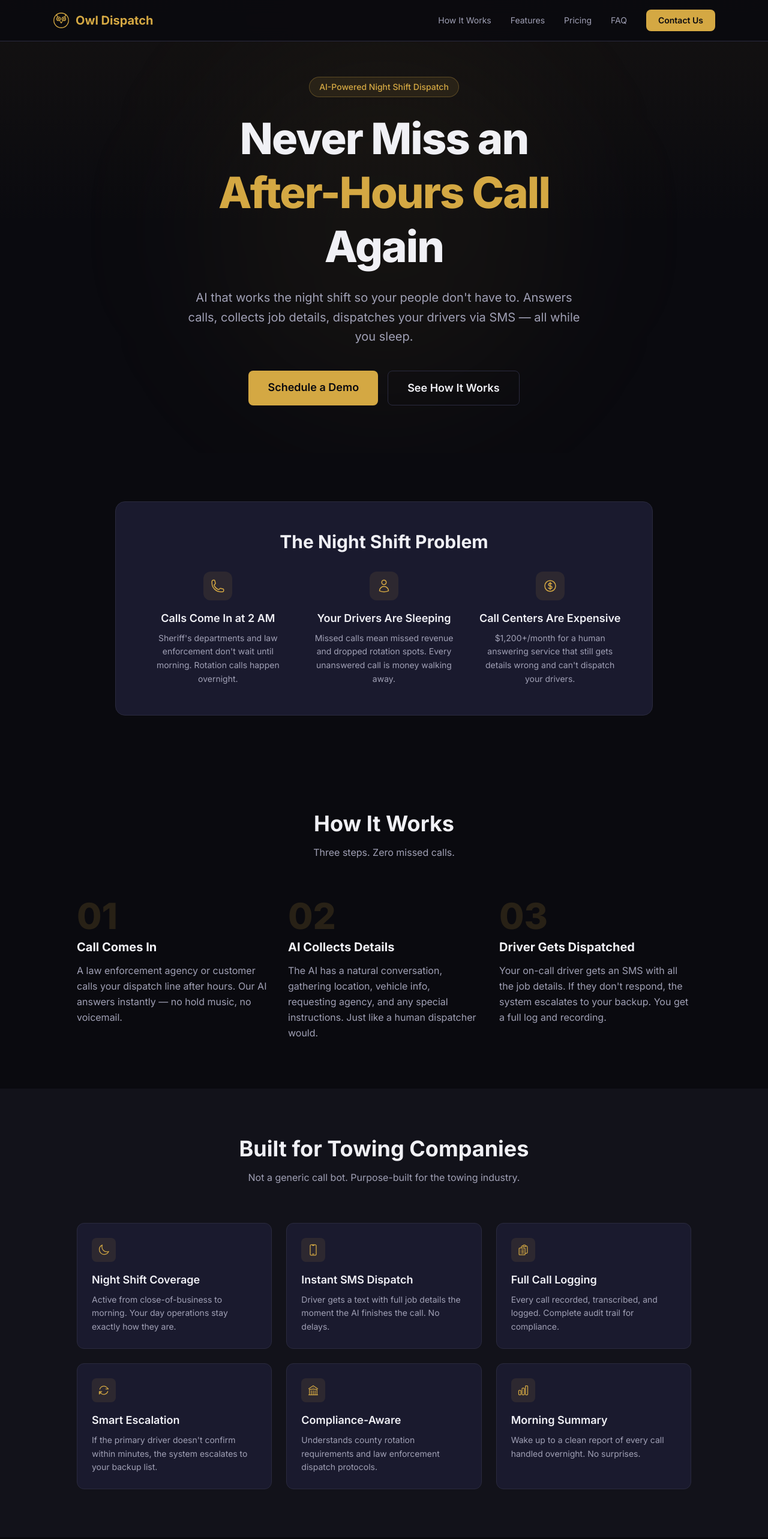
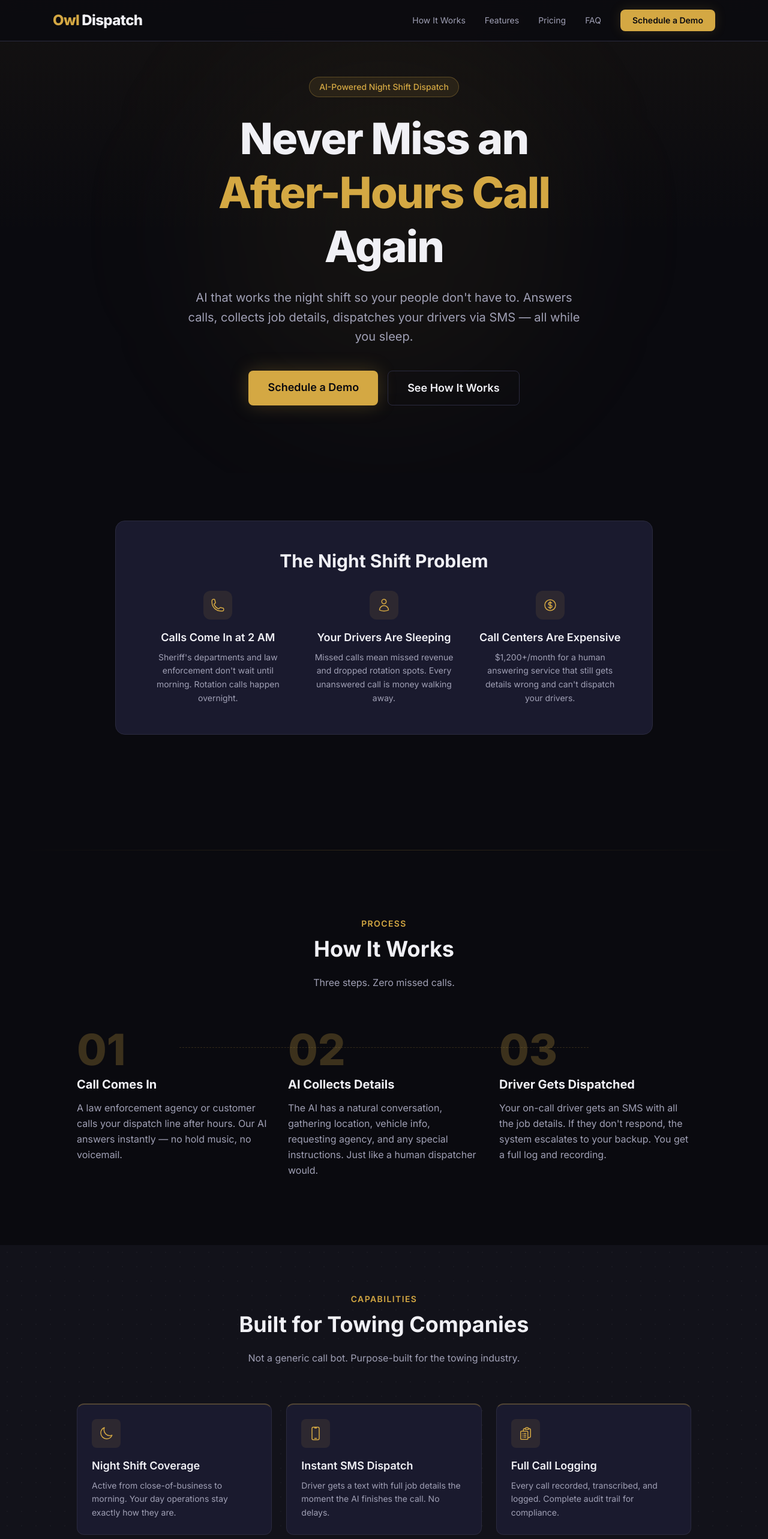
Before and after one commit to SamAaronn/owl-dispatch-site, a Next.js app: page / in a window 1280 px wide. Shown: the top 2566 px of the page at 60% size. Built offline with nearby package versions, Linux system fonts and the light colour scheme.

Commit message:
v2: taste audit fixes — remove fake metrics, SVG icons, text logo, spacing, trust signals, pricing anchor, dot grid textures, animated FAQ, scroll-aware navbar

```diff
--- a/src/app/globals.css
+++ b/src/app/globals.css
@@ -15,9 +15,14 @@
 body {
   background: var(--bg-primary);
   color: var(--text-primary);
-  font-family: 'Inter', system-ui, -apple-system, sans-serif;
 }
 
 html {
   scroll-behavior: smooth;
 }
+
+/* Subtle dot grid for texture on alternating sections */
+.bg-dots {
+  background-image: radial-gradient(circle, rgba(255, 255, 255, 0.03) 1px, transparent 1px);
+  background-size: 24px 24px;
+}
--- a/src/app/layout.tsx
+++ b/src/app/layout.tsx
@@ -1,5 +1,11 @@
 import type { Metadata } from "next";
+import { Inter } from "next/font/google";
 import "./globals.css";
+
+const inter = Inter({
+  subsets: ["latin"],
+  variable: "--font-inter",
+});
 
 export const metadata: Metadata = {
   title: "Owl Dispatch | AI Night-Shift Dispatch for Towing Companies",
@@ -12,6 +18,12 @@ export const metadata: Metadata = {
     "overnight dispatch",
     "tow truck answering service",
   ],
+  openGraph: {
+    title: "Owl Dispatch | AI Night-Shift Dispatch for Towing Companies",
+    description:
+      "AI-powered overnight dispatch that answers calls, collects job details, and dispatches drivers via SMS.",
+    type: "website",
+  },
 };
 
 export default function RootLayout({
@@ -20,14 +32,10 @@ export default function RootLayout({
   children: React.ReactNode;
 }) {
   return (
-    <html lang="en">
-      <head>
-        <link
-          href="https://fonts.googleapis.com/css2?family=Inter:wght@400;500;600;700;800&display=swap"
-          rel="stylesheet"
-        />
-      </head>
-      <body className="antialiased">{children}</body>
+    <html lang="en" className={inter.variable}>
+      <body className="antialiased" style={{ fontFamily: "var(--font-inter), system-ui, -apple-system, sans-serif" }}>
+        {children}
+      </body>
     </html>
   );
 }
--- a/src/components/CTA.tsx
+++ b/src/components/CTA.tsx
@@ -1,6 +1,6 @@
 export default function CTA() {
   return (
-    <section id="contact" className="py-20 px-6">
+    <section id="contact" className="py-28 px-6">
       <div className="max-w-3xl mx-auto text-center">
         <h2 className="text-3xl md:text-4xl font-bold mb-4">
           Stop Losing Overnight Calls
@@ -46,15 +46,22 @@ export default function CTA() {
             />
             <button
               type="submit"
-              className="w-full bg-[var(--accent)] text-[var(--bg-primary)] py-3.5 rounded-lg font-semibold text-lg hover:bg-[var(--accent-hover)] transition-colors"
+              className="w-full bg-[var(--accent)] text-[var(--bg-primary)] py-3.5 rounded-lg font-semibold text-lg hover:bg-[var(--accent-hover)] transition-colors shadow-[0_0_20px_rgba(212,168,67,0.2)]"
             >
-              Request a Demo
+              Schedule a Demo
             </button>
           </form>
           <p className="mt-4 text-[var(--text-secondary)] text-xs">
             We&apos;ll reach out within 24 hours to walk you through a live demo.
           </p>
         </div>
+
+        <p className="mt-8 text-[var(--text-secondary)] text-sm">
+          Prefer to talk now?{" "}
+          <a href="tel:+15406450805" className="text-[var(--accent)] hover:text-[var(--accent-hover)] transition-colors font-medium">
+            Call (540) 645-0805
+          </a>
+        </p>
       </div>
     </section>
   );
--- a/src/components/Features.tsx
+++ b/src/components/Features.tsx
@@ -42,9 +42,12 @@ const features = [
 
 export default function Features() {
   return (
-    <section id="features" className="py-20 px-6 bg-[var(--bg-secondary)]">
+    <section id="features" className="py-20 px-6 bg-[var(--bg-secondary)] bg-dots">
       <div className="max-w-5xl mx-auto">
-        <h2 className="text-3xl md:text-4xl font-bold text-center mb-4">
+        <p className="text-sm font-semibold text-[var(--accent)] uppercase tracking-widest mb-3 text-center">
+          Capabilities
+        </p>
+        <h2 className="text-3xl md:text-4xl font-bold text-center mb-6">
           Built for Towing Companies
         </h2>
         <p className="text-[var(--text-secondary)] text-center mb-16 max-w-xl mx-auto">
@@ -55,10 +58,10 @@ export default function Features() {
           {features.map((f) => (
             <div
               key={f.title}
-              className="bg-[var(--bg-card)] border border-[var(--border)] rounded-xl p-6 hover:border-[var(--accent)]/30 transition-colors"
+              className="bg-[var(--bg-card)] border border-[var(--border)] border-t-2 border-t-[var(--accent)]/30 rounded-xl p-6 hover:border-[var(--accent)]/30 hover:bg-gradient-to-b hover:from-[var(--accent)]/5 hover:to-transparent transition-all duration-200"
             >
-              <div className="inline-flex items-center justify-center w-10 h-10 rounded-lg bg-[var(--accent)]/10 text-[var(--accent)] mb-4">
-                <f.icon className="w-5 h-5" />
+              <div className="inline-flex items-center justify-center w-12 h-12 rounded-lg bg-[var(--accent)]/10 text-[var(--accent)] mb-4">
+                <f.icon className="w-6 h-6" />
               </div>
               <h3 className="font-semibold text-lg mb-2">{f.title}</h3>
               <p className="text-[var(--text-secondary)] text-sm leading-relaxed">
--- a/src/components/Footer.tsx
+++ b/src/components/Footer.tsx
@@ -1,14 +1,19 @@
-import { OwlLogo } from "./Icons";
-
 export default function Footer() {
   return (
     <footer className="border-t border-[var(--border)] py-10 px-6">
-      <div className="max-w-5xl mx-auto flex flex-col md:flex-row items-center justify-between gap-4">
-        <div className="flex items-center gap-2.5">
-          <OwlLogo className="w-6 h-6 text-[var(--accent)]" />
-          <span className="text-lg font-bold text-[var(--accent)]">
-            Owl Dispatch
-          </span>
+      <div className="max-w-5xl mx-auto flex flex-col md:flex-row items-center justify-between gap-6">
+        <div>
+          <div className="flex items-center gap-1 mb-1">
+            <span className="text-lg font-extrabold tracking-tight text-[var(--accent)]">
+              Owl
+            </span>
+            <span className="text-lg font-extrabold tracking-tight text-[var(--text-primary)]">
+              Dispatch
+            </span>
+          </div>
+          <p className="text-[var(--text-secondary)] text-xs">
+            Virginia, USA
+          </p>
         </div>
 
         <div className="flex gap-6 text-[var(--text-secondary)] text-sm">
@@ -21,8 +26,8 @@ export default function Footer() {
           <a href="#pricing" className="hover:text-[var(--text-primary)] transition-colors">
             Pricing
           </a>
-          <a href="#contact" className="hover:text-[var(--text-primary)] transition-colors">
-            Contact
+          <a href="tel:+15406450805" className="hover:text-[var(--text-primary)] transition-colors">
+            (540) 645-0805
           </a>
         </div>
 
--- a/src/components/Hero.tsx
+++ b/src/components/Hero.tsx
@@ -1,6 +1,6 @@
 export default function Hero() {
   return (
-    <section className="relative pt-32 pb-20 px-6 overflow-hidden">
+    <section className="relative pt-32 pb-28 px-6 overflow-hidden">
       {/* Gradient backdrop */}
       <div className="absolute inset-0 bg-gradient-to-b from-[var(--accent)]/5 via-transparent to-transparent pointer-events-none" />
       <div className="absolute top-20 left-1/2 -translate-x-1/2 w-[600px] h-[600px] rounded-full bg-[var(--accent)]/5 blur-[120px] pointer-events-none" />
@@ -27,7 +27,7 @@ export default function Hero() {
         <div className="flex flex-col sm:flex-row gap-4 justify-center">
           <a
             href="#contact"
-            className="bg-[var(--accent)] text-[var(--bg-primary)] px-8 py-3.5 rounded-lg font-semibold text-lg hover:bg-[var(--accent-hover)] transition-colors"
+            className="bg-[var(--accent)] text-[var(--bg-primary)] px-8 py-3.5 rounded-lg font-semibold text-lg hover:bg-[var(--accent-hover)] transition-colors shadow-[0_0_30px_rgba(212,168,67,0.25)]"
           >
             Schedule a Demo
           </a>
--- a/src/components/HowItWorks.tsx
+++ b/src/components/HowItWorks.tsx
@@ -18,19 +18,28 @@ export default function HowItWorks() {
   ];
 
   return (
-    <section id="how-it-works" className="py-20 px-6">
+    <section id="how-it-works" className="py-28 px-6">
+      {/* Gradient divider */}
+      <div className="h-px bg-gradient-to-r from-transparent via-[var(--accent)]/20 to-transparent mb-28" />
+
       <div className="max-w-5xl mx-auto">
-        <h2 className="text-3xl md:text-4xl font-bold text-center mb-4">
+        <p className="text-sm font-semibold text-[var(--accent)] uppercase tracking-widest mb-3 text-center">
+          Process
+        </p>
+        <h2 className="text-3xl md:text-4xl font-bold text-center mb-6">
           How It Works
         </h2>
         <p className="text-[var(--text-secondary)] text-center mb-16 max-w-xl mx-auto">
           Three steps. Zero missed calls.
         </p>
 
-        <div className="grid md:grid-cols-3 gap-8">
+        <div className="grid md:grid-cols-3 gap-8 relative">
+          {/* Connecting line on desktop */}
+          <div className="hidden md:block absolute top-8 left-[16.67%] right-[16.67%] h-px border-t border-dashed border-[var(--accent)]/20" />
+
           {steps.map((step) => (
-            <div key={step.num} className="relative">
-              <div className="text-6xl font-extrabold text-[var(--accent)]/15 mb-2">
+            <div key={step.num} className="relative text-center md:text-left">
+              <div className="text-7xl font-extrabold text-[var(--accent)]/25 mb-2">
                 {step.num}
               </div>
               <h3 className="text-xl font-bold mb-3">{step.title}</h3>
--- a/src/components/Navbar.tsx
+++ b/src/components/Navbar.tsx
@@ -1,18 +1,32 @@
 "use client";
 
-import { useState } from "react";
-import { OwlLogo } from "./Icons";
+import { useState, useEffect } from "react";
 
 export default function Navbar() {
   const [open, setOpen] = useState(false);
+  const [scrolled, setScrolled] = useState(false);
+
+  useEffect(() => {
+    const onScroll = () => setScrolled(window.scrollY > 20);
+    window.addEventListener("scroll", onScroll, { passive: true });
+    return () => window.removeEventListener("scroll", onScroll);
+  }, []);
 
   return (
-    <nav className="fixed top-0 w-full z-50 bg-[var(--bg-primary)]/90 backdrop-blur-md border-b border-[var(--border)]">
-      <div className="max-w-6xl mx-auto px-6 py-4 flex items-center justify-between">
-        <a href="#" className="flex items-center gap-2.5">
-          <OwlLogo className="w-7 h-7 text-[var(--accent)]" />
-          <span className="text-xl font-bold text-[var(--accent)]">
-            Owl Dispatch
+    <nav
+      className={`fixed top-0 w-full z-50 backdrop-blur-md border-b border-[var(--border)] transition-all duration-300 ${
+        scrolled
+          ? "bg-[var(--bg-primary)]/95 shadow-lg shadow-black/20 py-3"
+          : "bg-[var(--bg-primary)]/80 py-4"
+      }`}
+    >
+      <div className="max-w-6xl mx-auto px-6 flex items-center justify-between">
+        <a href="#" className="flex items-center gap-1">
+          <span className="text-2xl font-extrabold tracking-tight text-[var(--accent)]">
+            Owl
+          </span>
+          <span className="text-2xl font-extrabold tracking-tight text-[var(--text-primary)]">
+            Dispatch
           </span>
         </a>
 
@@ -44,9 +58,9 @@ export default function Navbar() {
           </a>
           <a
             href="#contact"
-            className="bg-[var(--accent)] text-[var(--bg-primary)] px-5 py-2 rounded-lg font-semibold text-sm hover:bg-[var(--accent-hover)] transition-colors"
+            className="bg-[var(--accent)] text-[var(--bg-primary)] px-5 py-2 rounded-lg font-semibold text-sm hover:bg-[var(--accent-hover)] transition-colors shadow-[0_0_20px_rgba(212,168,67,0.15)]"
           >
-            Contact Us
+            Schedule a Demo
           </a>
         </div>
 
@@ -73,15 +87,19 @@ export default function Navbar() {
       </div>
 
       {/* Mobile menu */}
-      {open && (
-        <div className="md:hidden border-t border-[var(--border)] bg-[var(--bg-primary)] px-6 py-4 flex flex-col gap-4">
+      <div
+        className={`md:hidden border-t border-[var(--border)] bg-[var(--bg-primary)] px-6 overflow-hidden transition-all duration-200 ease-in-out ${
+          open ? "max-h-80 py-4" : "max-h-0 py-0"
+        }`}
+      >
+        <div className="flex flex-col gap-4">
           <a href="#how-it-works" onClick={() => setOpen(false)} className="text-[var(--text-secondary)]">How It Works</a>
           <a href="#features" onClick={() => setOpen(false)} className="text-[var(--text-secondary)]">Features</a>
           <a href="#pricing" onClick={() => setOpen(false)} className="text-[var(--text-secondary)]">Pricing</a>
           <a href="#faq" onClick={() => setOpen(false)} className="text-[var(--text-secondary)]">FAQ</a>
-          <a href="#contact" onClick={() => setOpen(false)} className="bg-[var(--accent)] text-[var(--bg-primary)] px-5 py-2 rounded-lg font-semibold text-sm text-center">Contact Us</a>
+          <a href="#contact" onClick={() => setOpen(false)} className="bg-[var(--accent)] text-[var(--bg-primary)] px-5 py-2 rounded-lg font-semibold text-sm text-center">Schedule a Demo</a>
         </div>
-      )}
+      </div>
     </nav>
   );
 }
```
Also changed, not shown: src/components/FAQ.tsx (+23 -7 lines), src/components/Pricing.tsx (+30 -11 lines).
